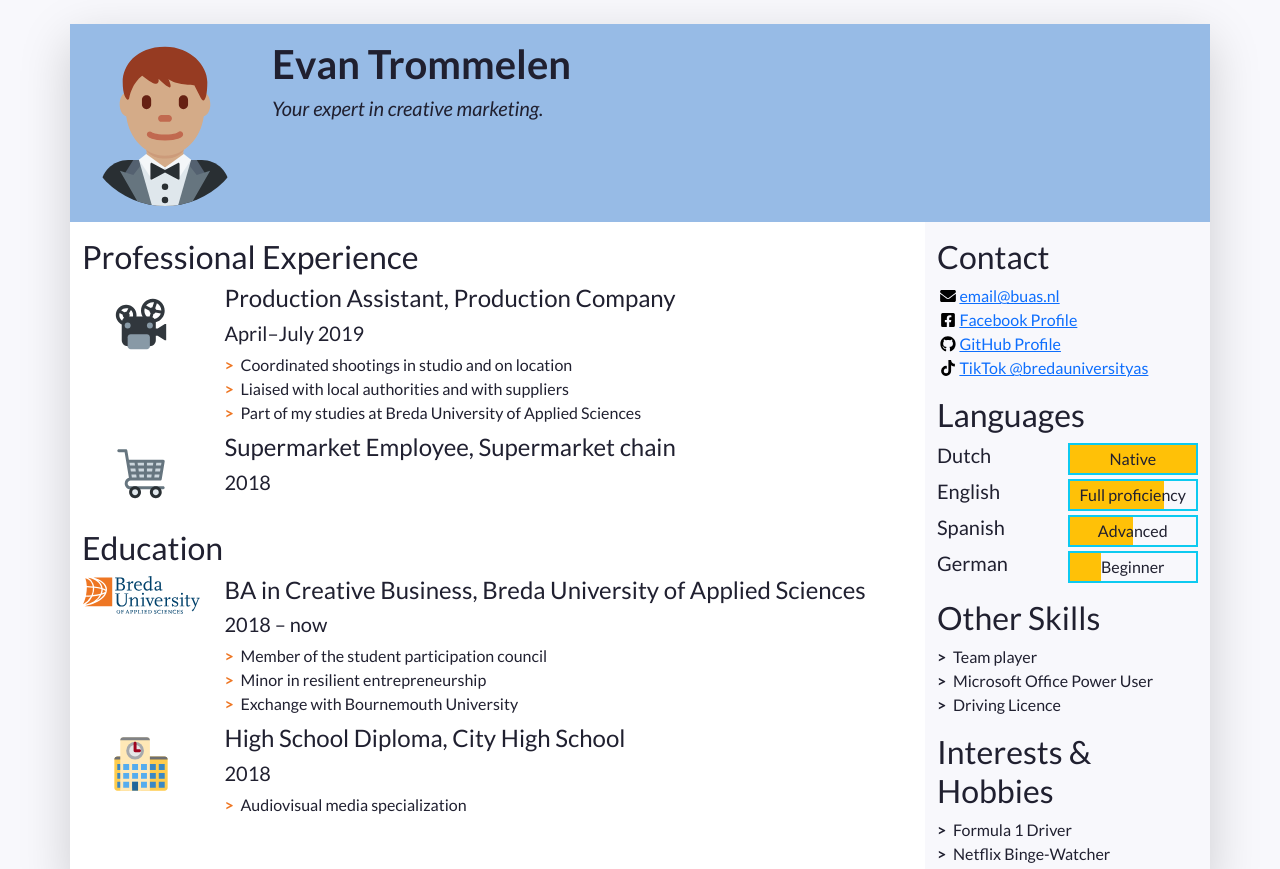
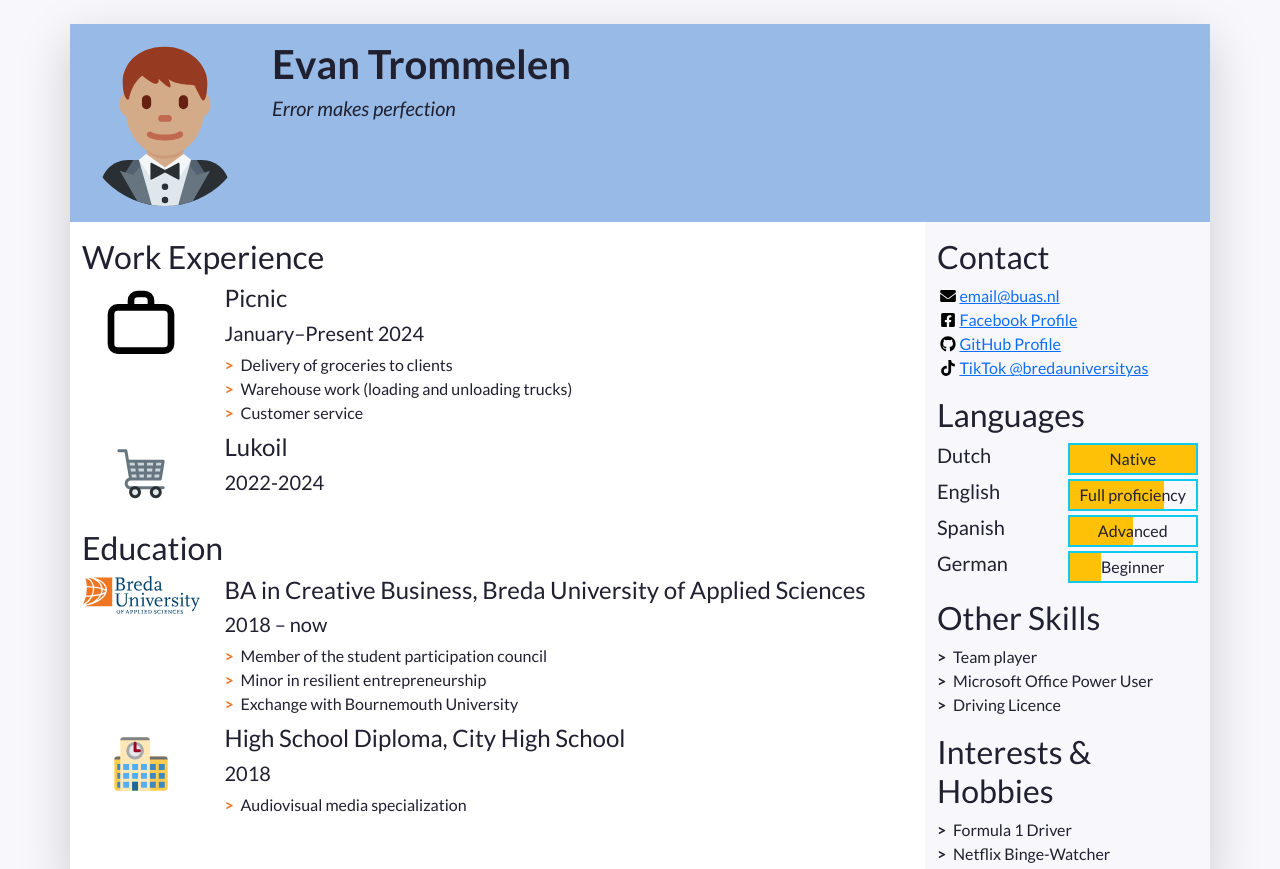
Before and after one commit to 225205/resume, a plain HTML site: page index.html in a window 1280 px wide. Shown: the top 869 px of the page. Drawn offline with nearby package versions, Linux system fonts and the light colour scheme.

Commit message:
Edit on 7-3
First edit of the week

```diff
--- a/index.html
+++ b/index.html
@@ -50,7 +50,7 @@
         -->
         <div class="col-12 col-sm-8 col-md-9 col-lg-10 my-3 header-content">
           <h1 class="fw-bolder">Evan Trommelen</h1>
-          <h5 class="fst-italic tagline">Your expert in creative marketing.</h5>
+          <h5 class="fst-italic tagline">Error makes perfection</h5>
         </div>
       </header>
 
@@ -70,7 +70,7 @@
             <section> is yet another semantic element. The first one is for professional experience.
           -->
           <section class="my-3 biography-section">
-            <h2>Professional Experience</h2>
+            <h2>Work Experience</h2>
             <!--
               Each list item (li) in the unordered list (ul) below will be one job.
               "list-unstyled" is a class that hides the bullet points of a list.
@@ -81,16 +81,16 @@
               <li class="biography-item row mb-2">
                 <!-- We're using a grid inside a grid so we can align logos and text -->
                 <div class="logo-container col-3 col-sm-2 col-md-3 col-lg-2">
-                  <img class="biography-logo mw-100 d-block mx-auto" src="images/employers/projector.svg" alt="Company logo" width="80">
+                  <img class="biography-logo mw-100 d-block mx-auto" src="images/icons/work-alt-svgrepo-com.svg" alt="Company logo" width="80">
                 </div>
                 <div class="biography-contents col-9 col-sm-10 col-md-9 col-lg-10">
-                  <h4>Production Assistant, Production Company</h4>
-                  <h5>April&ndash;July 2019</h5>
+                  <h4>Picnic</h4>
+                  <h5>January&ndash;Present 2024</h5>
                   <!-- Use the list below to talk about your achievements -->
                   <ul class="biography-details list-unstyled">
-                    <li>Coordinated shootings in studio and on location</li>
-                    <li>Liaised with local authorities and with suppliers</li>
-                    <li>Part of my studies at Breda University of Applied Sciences</li>
+                    <li>Delivery of groceries to clients</li>
+                    <li>Warehouse work (loading and unloading trucks)</li>
+                    <li>Customer service</li>
                   </ul>
                 </div>
               </li>
@@ -102,8 +102,8 @@
                   <img class="biography-logo mw-100 d-block mx-auto" src="images/employers/trolley.svg" alt="Company logo" width="80">
                 </div>
                 <div class="biography-contents col-9 col-sm-10 col-md-9 col-lg-10">
-                  <h4>Supermarket Employee, Supermarket chain</h4>
-                  <h5>2018</h5>
+                  <h4>Lukoil</h4>
+                  <h5>2022-2024</h5>
                   <!-- This entry doesn't have a list of achievements, but you can copy-paste the one from above -->
                 </div>
               </li>
```
Also changed, not shown: images/icons/work-alt-svgrepo-com.svg (added).
